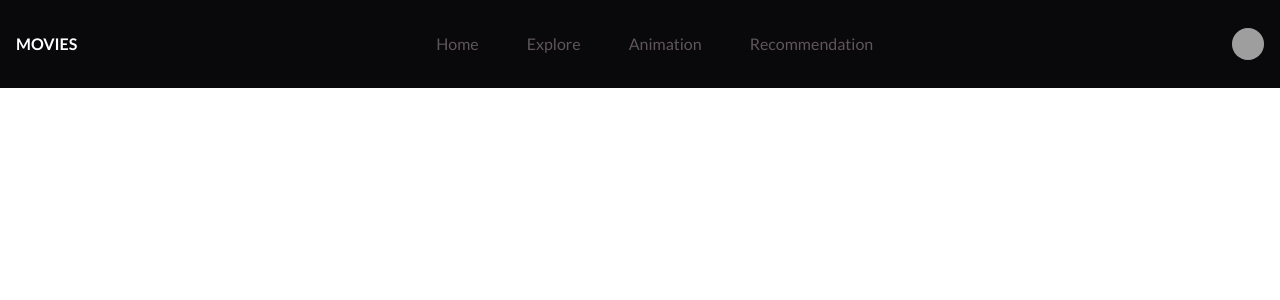
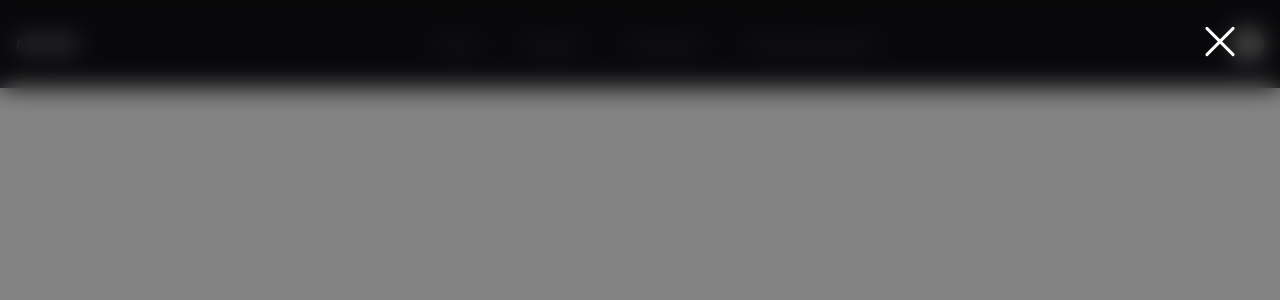
Before and after one commit to juanangelaalma/movie-app, a React (Create React App) app in the folder client/: page /try in a window 1280 px wide. Shown: the top 300 px of the page. Built offline with nearby package versions, Linux system fonts and the light colour scheme; grey boxes are pictures that could not be loaded.

Commit message:
add video player

```diff
--- a/client/src/components/Banner.js
+++ b/client/src/components/Banner.js
@@ -3,10 +3,12 @@ import "react-responsive-carousel/lib/styles/carousel.min.css"; // requires a lo
 import { Carousel } from "react-responsive-carousel";
 import getBanners from "../services/getBanners";
 import { useEffect } from "react";
+import VideoPlayer from "./VideoPlayer";
 
 
 const Banner = () => {
   const [banners, setBanners] = useState([])
+  const [videoOpened, setVideoOpened] = useState("")
 
   const getData = () => {
     getBanners(setBanners)
@@ -16,13 +18,22 @@ const Banner = () => {
     getData()
   }, [])
 
+  const handleOpenVideoPlayer = (url) => {
+    setVideoOpened(url)
+  }
+
+  const handleClose = () => {
+    setVideoOpened("")
+  }
+
   return (
-    <div className="w-full h-40 md:h-60 bg-orange-600 overflow-hidden rounded-xl relative">
+    <div className="w-full h-40 md:h-60 bg-orange-600 overflow-hidden rounded-xl">
+      { videoOpened !== "" && <VideoPlayer url={videoOpened} handleClose={handleClose} /> }
       <Carousel className="h-40 md:h-60" autoPlay={true} showThumbs={false} showStatus={false}>
         { banners.map((item) => (
-          <div className="carousel w-ful h-40 md:h-60 relative">
+          <div key={item.id} className="carousel w-ful h-40 md:h-60 relative">
             <img src={item.banner} className='w-full h-full transition-all object-cover object-center' alt="Banner"  />
-            <a href={item.trailer} className="px-4 py-2 absolute bottom-5 right-5 rounded-lg bg-orange hover:bg-orange-hover text-white font-bold">Watch now</a>
+            <button onClick={() => handleOpenVideoPlayer(item.trailer)} className="px-4 py-2 absolute bottom-5 right-5 rounded-lg bg-orange hover:bg-orange-hover text-white font-bold">Watch now</button>
           </div>
         )) }
       </Carousel>
--- /dev/null
+++ b/client/src/components/VideoPlayer.js
@@ -0,0 +1,35 @@
+import React from 'react'
+import { useEffect } from 'react'
+
+const CloseIcon = () => {
+  return (
+    <div className='w-10 h-10 relative'>
+      <div className='h-[3px] w-full bg-white rotate-45 absolute top-0 left-0 rounded'></div>
+      <div className='h-[3px] w-full bg-white rotate-[315deg] absolute top-0 left-0 rounded'></div>
+    </div>
+  )
+}
+
+const VideoPlayer = ({ url, handleClose }) => {
+  useEffect(() => {
+    const body = document.getElementsByTagName("body")[0]
+    body.classList.add("overflow-hidden")
+    return () => {
+      body.classList.remove("overflow-hidden")
+    }
+  }, [])
+  return (
+    <div className='flex justify-center items-center w-screen h-screen absolute top-0 left-0 z-20 bg-black bg-opacity-50 backdrop-blur-md'>
+      <div className='w-auto md:w-[80%] md:h-[80%]'>
+        <iframe width="100%" height="100%"
+          src={url}>
+        </iframe>
+      </div>
+      <button onClick={() => handleClose()} className='absolute top-10 right-10'>
+        <CloseIcon />
+      </button>
+    </div>
+  )
+}
+
+export default VideoPlayer
--- a/client/src/pages/Try.js
+++ b/client/src/pages/Try.js
@@ -1,8 +1,9 @@
 import React from 'react'
+import VideoPlayer from '../components/VideoPlayer'
 
 const Try = () => {
   return (
-    <div>Try</div>
+    <VideoPlayer />
   )
 }
 
```
